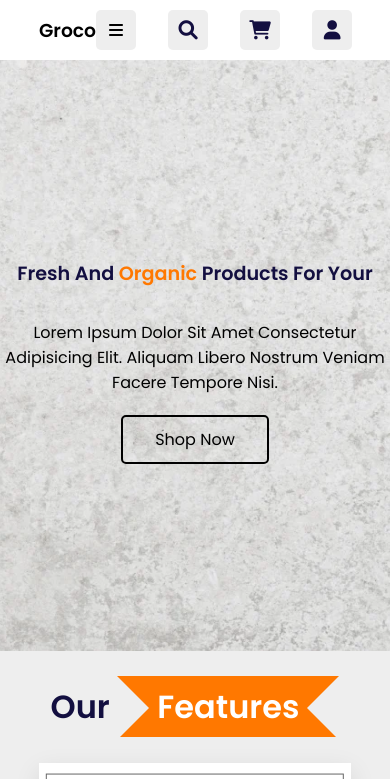
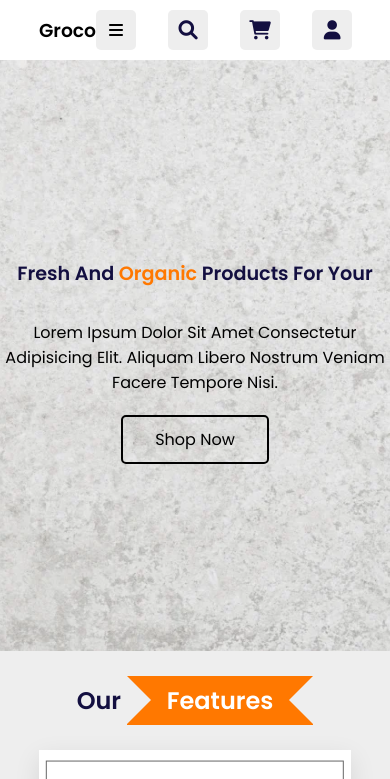
Before and after one commit to muhammedtri/responsive_groco_html-css, a plain HTML site: page index.html in a window 390 px wide. Shown: the top 779 px of the page. Drawn offline with Linux system fonts and the light colour scheme.

Commit message:
modification style

```diff
--- a/css/style.css
+++ b/css/style.css
@@ -60,6 +60,29 @@ section{
     padding: 0.5rem 2.5rem;
     position: relative;
 }
+.main-title h1 span::before{
+    content: "";
+    position: absolute;
+    top: 0;
+    left:0;
+    border-style: solid;
+    border-width: 1.5rem;
+    border-color: transparent transparent transparent #eee;
+}
+.main-title h1 span::after{
+    content: "";
+    position: absolute;
+    top: 0;
+    right:0;
+    border-style: solid;
+    border-width: 1.5rem;
+    border-color: transparent #eee transparent transparent;
+}
+@media (max-width:500px){
+    .main-title h1{
+        font-size: 1.5rem;
+    }
+}
 .border-effect::before{
     content: "";
     position: absolute;
@@ -77,24 +100,7 @@ section{
     width: 100%;
     border: 2px solid var(--black);
 }
-.main-title h1 span::before{
-    content: "";
-    position: absolute;
-    top: 0;
-    left:0;
-    border-style: solid;
-    border-width: 2rem;
-    border-color: transparent transparent transparent #eee;
-}
-.main-title h1 span::after{
-    content: "";
-    position: absolute;
-    top: 0;
-    right:0;
-    border-style: solid;
-    border-width: 2rem;
-    border-color: transparent #eee transparent transparent;
-}
+
 /* Start Header */
 header{
     height: 60px;
@@ -196,7 +202,7 @@ header .container .links i:hover{
         font-size: 1.2rem;
     }
     .hero .text p{
-        width: 400px;
+        max-width: 400px;
     }
 }
 /* Features section */
```
